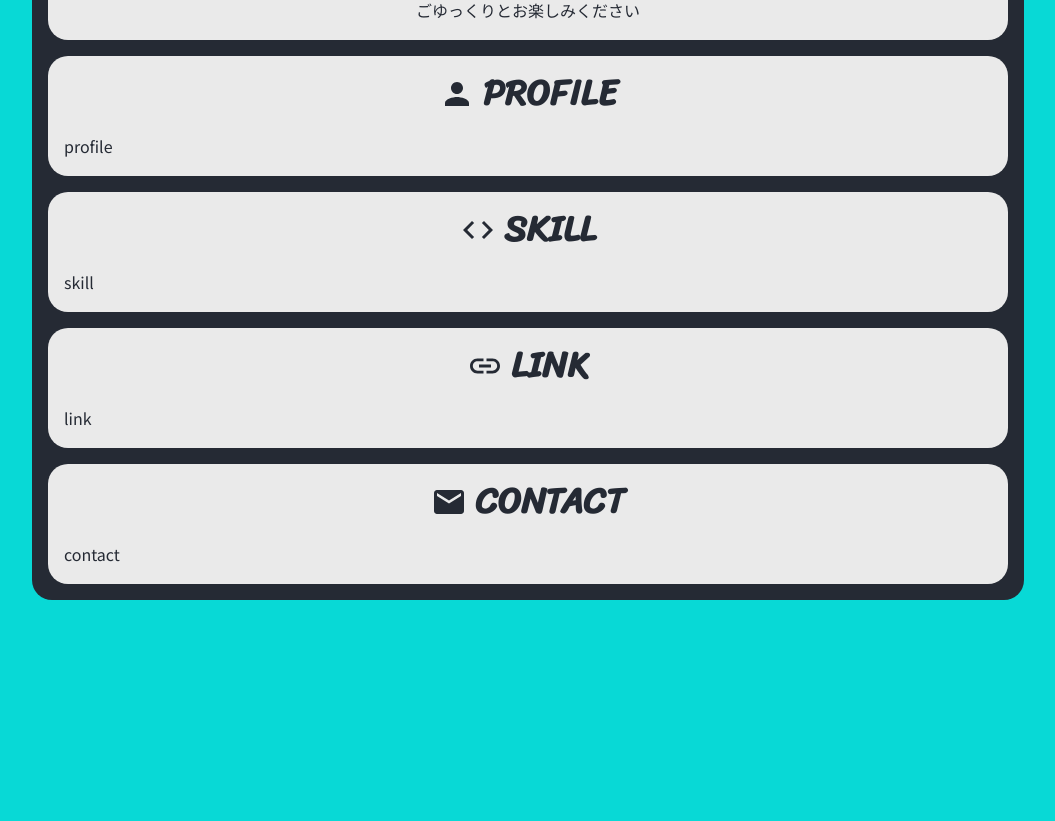
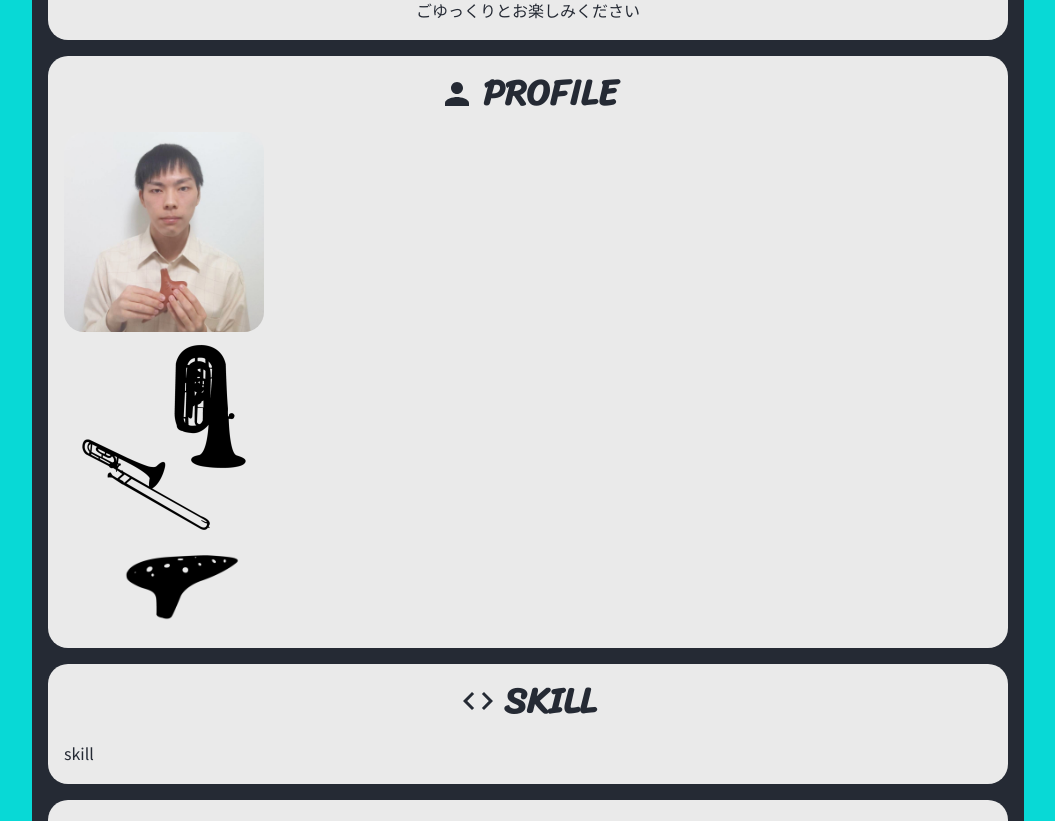
Before and after one commit to mikiya1130/morisakimikiya.com, a Next.js app: page / in a window 1280 px wide. Shown: the part 680-1501 px from the top of the page, without its empty margins (112-1167 px from the left). Before the commit the page ends 1296 px from the top, so only its background shows below. Built offline with nearby package versions, Linux system fonts and the light colour scheme.

Commit message:
feat: profile & instruments image

```diff
--- a/src/components/Profile.tsx
+++ b/src/components/Profile.tsx
@@ -1,11 +1,12 @@
-import { Text } from '@chakra-ui/react';
+import { Image } from '@chakra-ui/react';
 import { MdPerson } from 'react-icons/md';
 import ContentBox from '@/components/ContentBox';
 
 const Profile = () => {
   return (
     <ContentBox icon={MdPerson} title='PROFILE'>
-      <Text>profile</Text>
+      <Image boxSize='200px' borderRadius='20px' src='images/profile.jpg' alt='profile' />
+      <Image w='200px' h='300px' src='images/instruments.png' alt='profile' />
     </ContentBox>
   );
 };
```
Also changed, not shown: public/images/instruments.png (added), public/images/profile.jpg (added).
